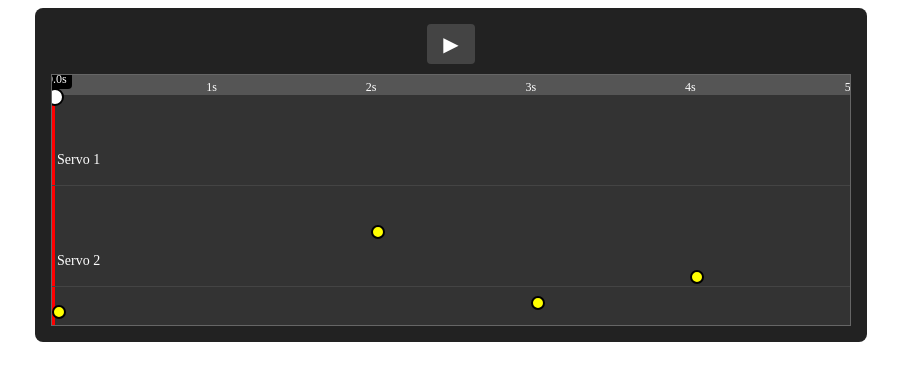
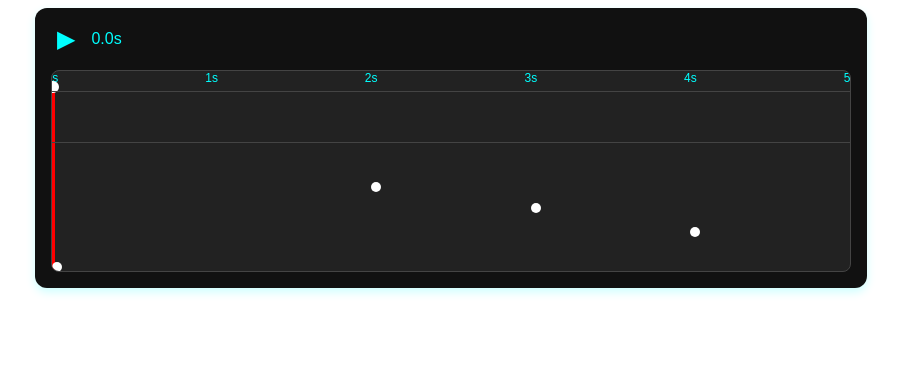
Before and after one commit to peltiern/animatroneek, an Angular app: page / in a window 1280 px wide. Shown: the top 380 px of the page, without its empty margins (189-1090 px from the left). Built offline with nearby package versions, Linux system fonts and the light colour scheme.

Commit message:
initial commit

```diff
--- a/src/app/timeline/timeline.component.css
+++ b/src/app/timeline/timeline.component.css
@@ -1,48 +1,53 @@
 .timeline-container {
   width: 800px;
   margin: auto;
-  background: #222;
+  background: #111;
   padding: 16px;
-  border-radius: 8px;
+  border-radius: 12px;
   position: relative;
+  box-shadow: 0 4px 10px rgba(0, 255, 255, 0.2);
+  font-family: 'Orbitron', sans-serif;
 }
 
 .controls {
-  text-align: center;
-  margin-bottom: 10px;
+  margin-bottom: 16px;
+  display: flex;
+  align-items: center;
+  gap: 10px;
 }
 
-.play-button {
-  background: #444;
-  color: white;
+.play-pause-button {
+  font-size: 24px;
+  cursor: pointer;
+  background: none;
   border: none;
-  font-size: 20px;
-  padding: 8px 16px;
-  cursor: pointer;
-  border-radius: 4px;
+  color: cyan;
+}
+
+.timecode {
+  color: cyan;
+  font-size: 16px;
 }
 
 .timeline {
   position: relative;
-  height: 250px;
-  background: #333;
-  border: 1px solid #666;
+  height: 200px;
+  background: #222;
+  border: 1px solid #444;
   overflow: hidden;
+  border-radius: 8px;
 }
 
 .time-scale {
   position: relative;
   height: 20px;
-  background: #555;
-  color: white;
-  text-align: center;
 }
 
 .time-marker {
   position: absolute;
-  bottom: 0;
-  color: white;
+  top: 0;
   font-size: 12px;
+  color: #00ffff;
   transform: translateX(-50%);
 }
 
@@ -51,57 +56,50 @@
   width: 3px;
   height: 100%;
   background: red;
-  cursor: grab;
 }
 
 .indicator-handle {
-  width: 14px;
-  height: 14px;
+  width: 12px;
+  height: 12px;
   background: white;
   border-radius: 50%;
   position: absolute;
-  top: -7px;
-  left: -6px;
+  top: -10px;
+  left: -5px;
   cursor: pointer;
-  border: 2px solid black;
 }
 
-.time-label {
-  position: absolute;
-  top: -25px;
-  left: -10px;
-  background: black;
-  color: white;
-  padding: 2px 5px;
-  border-radius: 4px;
-  font-size: 12px;
+.servo-track-container {
+  display: flex;
+  flex-direction: column;
+  gap: 10px;
 }
 
 .servo-track {
   position: relative;
-  height: 50px;
-  border-bottom: 1px solid #444;
+  height: 40px;
+  border-top: 1px solid #444;
+  display: flex;
+  align-items: center;
+  padding-left: 100px;
+}
+
+.servo-name {
+  position: absolute;
+  left: -90px;
+  color: #00ffff;
+  font-size: 14px;
 }
 
 .keyframe {
   position: absolute;
   width: 10px;
   height: 10px;
-  background: yellow;
-  border: 2px solid black;
+  background: white;
   border-radius: 50%;
   cursor: grab;
 }
 
 .keyframe.selected {
-  background: orange;
+  outline: 2px solid cyan;
 }
-
-.servo-name {
-  position: absolute;
-  left: 5px;
-  top: 50%;
-  transform: translateY(-50%);
-  color: white;
-  font-size: 14px;
-}
--- a/src/app/timeline/timeline.component.html
+++ b/src/app/timeline/timeline.component.html
@@ -1,8 +1,9 @@
 <div class="timeline-container">
   <div class="controls">
-    <button class="play-button" (click)="togglePlayPause()">
+    <button class="play-pause-button" (click)="togglePlayPause()">
       {{ isPlaying ? '❚❚' : '▶' }}
     </button>
+    <span class="timecode">{{ currentTime.toFixed(1) }}s</span>
   </div>
 
   <div class="timeline">
@@ -14,18 +15,19 @@
 
     <div class="time-indicator" [style.left.%]="(currentTime / maxTime) * 100">
       <div class="indicator-handle" (mousedown)="onIndicatorDragStart($event)"></div>
-      <span class="time-label">{{ currentTime.toFixed(1) }}s</span>
     </div>
 
-    <div *ngFor="let servo of servos; let i = index" class="servo-track" [style.top.px]="(i * 50 + 40)" (dblclick)="addKeyframe($event, servo)">
-      <span class="servo-name">{{ servo.name }}</span>
-
-      <div *ngFor="let keyframe of servo.keyframes"
-           class="keyframe"
-           [class.selected]="selectedKeyframe?.keyframe === keyframe"
-           [style.left.%]="(keyframe.time / maxTime) * 100"
-           [style.top.px]="(180 - keyframe.angle)"
-           (mousedown)="onKeyframeDrag($event, servo, keyframe)">
+    <div class="servo-track-container">
+      <div *ngFor="let servo of servos; let i = index" class="servo-track" (dblclick)="addKeyframe($event, servo)">
+        <span class="servo-name">{{ servo.name }}</span>
+        <div *ngFor="let keyframe of servo.keyframes"
+             class="keyframe"
+             [class.selected]="selectedKeyframe?.keyframe === keyframe"
+             [style.left.%]="(keyframe.time / maxTime) * 100"
+             [style.top.px]="180 - keyframe.angle"
+             (mousedown)="onKeyframeDrag($event, servo, keyframe)"
+             (click)="selectKeyframe(servo, keyframe)">
+        </div>
       </div>
     </div>
   </div>
--- a/src/app/timeline/timeline.component.ts
+++ b/src/app/timeline/timeline.component.ts
@@ -1,6 +1,6 @@
 import { Component, HostListener, OnInit } from '@angular/core';
 import { interval, Subscription } from 'rxjs';
-import {NgForOf} from '@angular/common';
+import { NgForOf } from '@angular/common';
 
 interface Keyframe {
   time: number;
@@ -15,10 +15,9 @@ interface Servo {
 @Component({
   selector: 'app-timeline',
   templateUrl: './timeline.component.html',
-  imports: [
-    NgForOf
-  ],
-  styleUrls: ['./timeline.component.css']
+  styleUrls: ['./timeline.component.css'],
+  imports: [NgForOf],
+  standalone: true
 })
 export class TimelineComponent implements OnInit {
   servos: Servo[] = [
@@ -31,42 +30,41 @@ export class TimelineComponent implements OnInit {
   maxTime = 5;
   private timerSubscription: Subscription | null = null;
   isDraggingIndicator = false;
-  selectedKeyframe: { servo: Servo; keyframe: Keyframe } | null = null;
+  isDraggingKeyframe = false;
+  selectedKeyframe: { servo: Servo, keyframe: Keyframe } | null = null;
 
-  ngOnInit(): void {}
-
-  togglePlayPause(): void {
+  togglePlayPause() {
     this.isPlaying ? this.pauseTimeline() : this.playTimeline();
   }
 
-  playTimeline(): void {
+  playTimeline() {
+    if (this.isPlaying) return;
     this.isPlaying = true;
-    this.timerSubscription = interval(100).subscribe(() => this.updateTime());
+    this.timerSubscription = interval(100).subscribe(() => {
+      if (this.currentTime >= this.maxTime) {
+        this.stopTimeline();
+        this.currentTime = 0;
+      } else {
+        this.currentTime = Math.round((this.currentTime + 0.1) * 10) / 10;
+        if (!this.isDraggingIndicator) {
+          this.checkKeyframes();
+        }
+      }
+    });
   }
 
-  pauseTimeline(): void {
+  pauseTimeline() {
     this.isPlaying = false;
     this.timerSubscription?.unsubscribe();
   }
 
-  stopTimeline(): void {
-    this.pauseTimeline();
-    this.currentTime = 0;
+  stopTimeline() {
+    this.isPlaying = false;
+    this.timerSubscription?.unsubscribe();
   }
 
-  private updateTime(): void {
-    if (this.currentTime >= this.maxTime) {
-      this.stopTimeline();
-      return;
-    }
-
-    this.currentTime = Math.round((this.currentTime + 0.1) * 10) / 10;
-    if (!this.isDraggingIndicator) {
-      this.triggerKeyframes();
-    }
-  }
-
-  private triggerKeyframes(): void {
+  checkKeyframes() {
+    if (this.isDraggingIndicator) return;
     this.servos.forEach(servo => {
       servo.keyframes.forEach(kf => {
         if (Math.abs(kf.time - this.currentTime) < 0.05) {
@@ -76,27 +74,29 @@ export class TimelineComponent implements OnInit {
     });
   }
 
-  sendServoCommand(servoName: string, angle: number): void {
+  sendServoCommand(servoName: string, angle: number) {
     console.log(`Set ${servoName} to ${angle} degrees`);
   }
 
-  onIndicatorDragStart(event: MouseEvent): void {
+  onIndicatorDragStart(event: MouseEvent) {
     event.preventDefault();
     this.isDraggingIndicator = true;
 
-    const onMouseMove = (moveEvent: MouseEvent) => this.updateTimeFromEvent(moveEvent);
-    const onMouseUp = () => this.stopDragging(onMouseMove);
+    const onMouseMove = (moveEvent: MouseEvent) => {
+      this.updateTimeFromEvent(moveEvent);
+    };
+
+    const onMouseUp = () => {
+      this.isDraggingIndicator = false;
+      document.removeEventListener('mousemove', onMouseMove);
+      document.removeEventListener('mouseup', onMouseUp);
+    };
 
     document.addEventListener('mousemove', onMouseMove);
     document.addEventListener('mouseup', onMouseUp);
   }
 
-  private stopDragging(onMouseMove: (event: MouseEvent) => void): void {
-    this.isDraggingIndicator = false;
-    document.removeEventListener('mousemove', onMouseMove);
-  }
-
-  private updateTimeFromEvent(event: MouseEvent): void {
+  updateTimeFromEvent(event: MouseEvent) {
     const timeline = document.querySelector('.timeline') as HTMLElement;
     if (!timeline) return;
 
@@ -105,12 +105,16 @@ export class TimelineComponent implements OnInit {
     this.currentTime = Math.max(0, Math.min(newTime, this.maxTime));
   }
 
-  onKeyframeDrag(event: MouseEvent, servo: Servo, keyframe: Keyframe): void {
+  onKeyframeDrag(event: MouseEvent, servo: Servo, keyframe: Keyframe) {
     event.preventDefault();
+    this.isDraggingKeyframe = true;
+    this.selectedKeyframe = { servo, keyframe };
 
     const timeline = document.querySelector('.timeline') as HTMLElement;
+    if (!timeline) return;
+
     const track = (event.target as HTMLElement).closest('.servo-track') as HTMLElement;
-    if (!timeline || !track) return;
+    if (!track) return;
 
     const timelineRect = timeline.getBoundingClientRect();
     const trackRect = track.getBoundingClientRect();
@@ -118,36 +122,46 @@ export class TimelineComponent implements OnInit {
     const onMouseMove = (moveEvent: MouseEvent) => {
       const newTime = ((moveEvent.clientX - timelineRect.left) / timelineRect.width) * this.maxTime;
       const newAngle = 180 - (moveEvent.clientY - trackRect.top);
+
       keyframe.time = Math.max(0, Math.min(newTime, this.maxTime));
       keyframe.angle = Math.max(0, Math.min(180, newAngle));
     };
 
-    const onMouseUp = () => this.stopDragging(onMouseMove);
+    const onMouseUp = () => {
+      this.isDraggingKeyframe = false;
+      document.removeEventListener('mousemove', onMouseMove);
+      document.removeEventListener('mouseup', onMouseUp);
+    };
 
     document.addEventListener('mousemove', onMouseMove);
     document.addEventListener('mouseup', onMouseUp);
   }
 
-  addKeyframe(event: MouseEvent, servo: Servo): void {
+  addKeyframe(event: MouseEvent, servo: Servo) {
     const timeline = document.querySelector('.timeline') as HTMLElement;
-    const track = (event.target as HTMLElement).closest('.servo-track') as HTMLElement;
-
-    if (!timeline || !track) return;
+    if (!timeline) return;
 
     const rect = timeline.getBoundingClientRect();
+    const newTime = ((event.clientX - rect.left) / rect.width) * this.maxTime;
+
+    const track = (event.target as HTMLElement).closest('.servo-track') as HTMLElement;
     const trackRect = track.getBoundingClientRect();
-
-    const newTime = ((event.clientX - rect.left) / rect.width) * this.maxTime;
     const newAngle = 180 - (event.clientY - trackRect.top);
 
     servo.keyframes.push({ time: newTime, angle: newAngle });
   }
 
+  selectKeyframe(servo: Servo, keyframe: Keyframe) {
+    this.selectedKeyframe = { servo, keyframe };
+  }
+
   @HostListener('document:keydown', ['$event'])
-  handleDeleteKey(event: KeyboardEvent): void {
+  handleDeleteKey(event: KeyboardEvent) {
     if (event.key === 'Delete' && this.selectedKeyframe) {
       this.selectedKeyframe.servo.keyframes = this.selectedKeyframe.servo.keyframes.filter(kf => kf !== this.selectedKeyframe!.keyframe);
       this.selectedKeyframe = null;
     }
   }
+
+  ngOnInit() {}
 }
--- a/src/index.html
+++ b/src/index.html
@@ -2,7 +2,7 @@
 <html lang="en">
 <head>
   <meta charset="utf-8">
-  <title>Puppeter</title>
+  <title>Puppeteek</title>
   <base href="/">
   <meta name="viewport" content="width=device-width, initial-scale=1">
   <link rel="icon" type="image/x-icon" href="favicon.ico">
```
Also changed, not shown: 2 other files (tests, documents, lock files or other folders).
